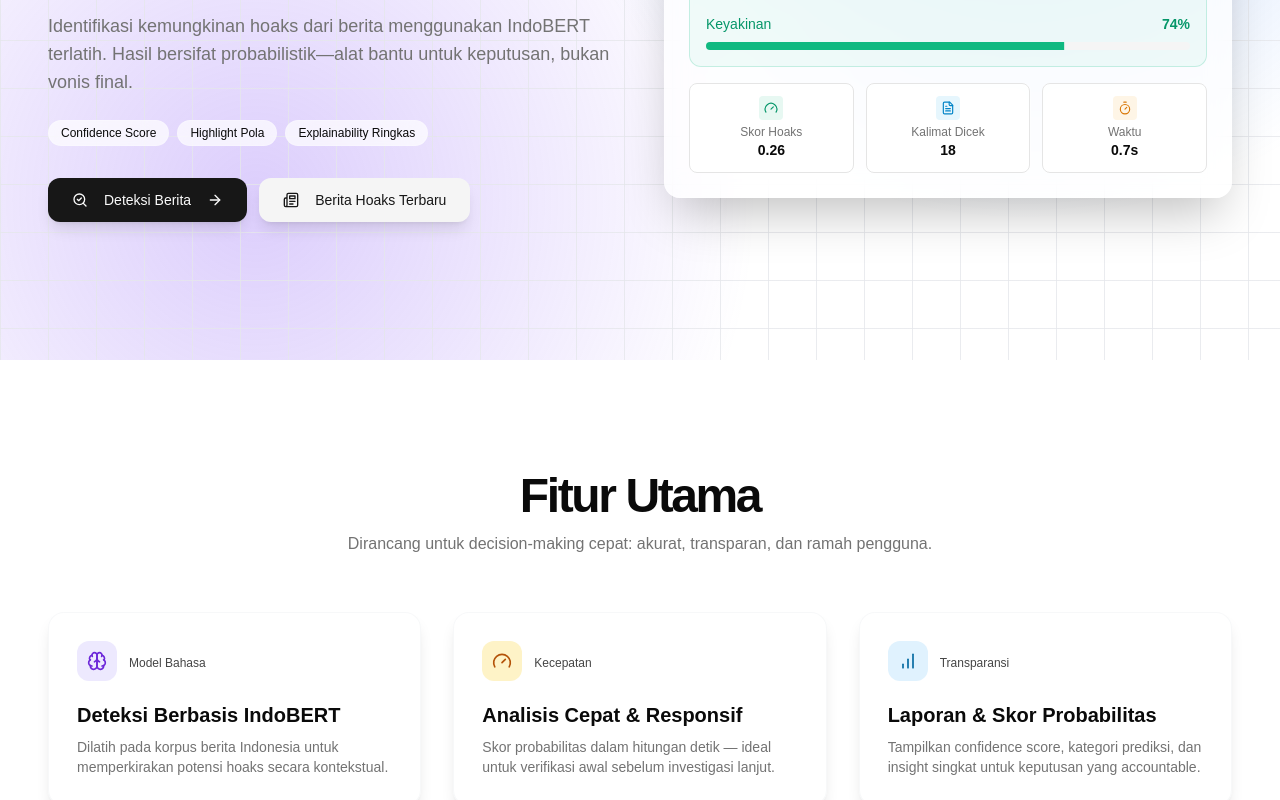
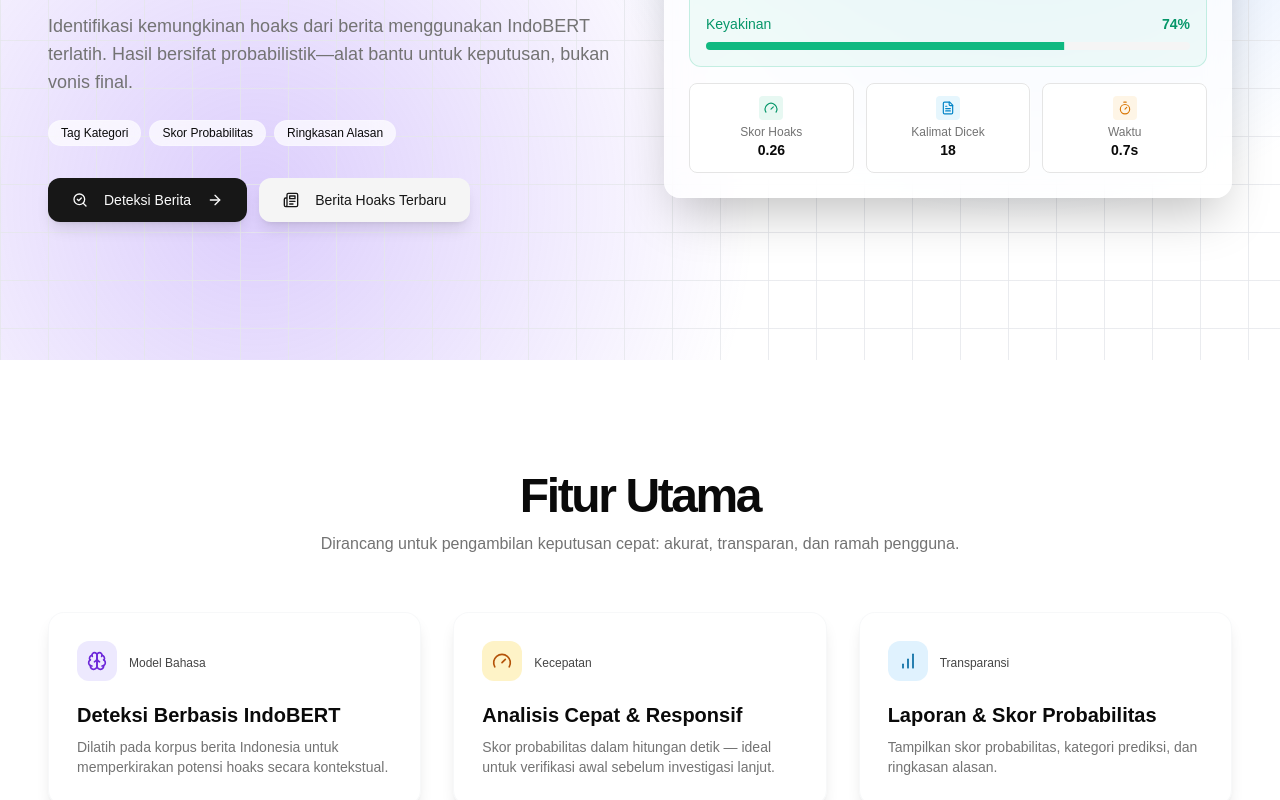
Before and after one commit to fallahibagaskara/hoax-news-detection, a Next.js app: page / in a window 1280 px wide. Shown: the part 440-1240 px from the top of the page. Built offline with nearby package versions, Linux system fonts and the light colour scheme.

Commit message:
Update Indonesian translations in Features, Hero, and HowItWorks components for improved clarity. Replace feature labels with more accurate terms and enhance user understanding of decision support functionalities.

```diff
--- a/app/homepage/features.tsx
+++ b/app/homepage/features.tsx
@@ -17,7 +17,7 @@ export default function Features() {
                     Fitur Utama
                 </h2>
                 <p className="mx-auto mb-14 max-w-2xl text-center text-sm sm:text-base text-muted-foreground">
-                    Dirancang untuk decision-making cepat: akurat, transparan, dan ramah pengguna.
+                    Dirancang untuk pengambilan keputusan cepat: akurat, transparan, dan ramah pengguna.
                 </p>
 
                 <div className="grid grid-cols-1 gap-5 sm:gap-6 md:gap-8 sm:grid-cols-2 lg:grid-cols-3">
@@ -73,7 +73,7 @@ export default function Features() {
                                 Laporan & Skor Probabilitas
                             </h3>
                             <p className="text-sm text-muted-foreground">
-                                Tampilkan confidence score, kategori prediksi, dan insight singkat untuk keputusan yang accountable.
+                                Tampilkan skor probabilitas, kategori prediksi, dan ringkasan alasan.
                             </p>
                         </div>
                     </div>
--- a/app/homepage/hero.tsx
+++ b/app/homepage/hero.tsx
@@ -54,9 +54,9 @@ export default function Hero() {
 
                     {/* Feature chips */}
                     <div className="mt-6 flex flex-wrap gap-2">
-                        <span className="rounded-full border border-white/20 bg-white/70 px-3 py-1 text-xs text-foreground backdrop-blur-md dark:bg-white/10">Confidence Score</span>
-                        <span className="rounded-full border border-white/20 bg-white/70 px-3 py-1 text-xs text-foreground backdrop-blur-md dark:bg-white/10">Highlight Pola</span>
-                        <span className="rounded-full border border-white/20 bg-white/70 px-3 py-1 text-xs text-foreground backdrop-blur-md dark:bg-white/10">Explainability Ringkas</span>
+                        <span className="rounded-full border border-white/20 bg-white/70 px-3 py-1 text-xs text-foreground backdrop-blur-md dark:bg-white/10">Tag Kategori</span>
+                        <span className="rounded-full border border-white/20 bg-white/70 px-3 py-1 text-xs text-foreground backdrop-blur-md dark:bg-white/10">Skor Probabilitas</span>
+                        <span className="rounded-full border border-white/20 bg-white/70 px-3 py-1 text-xs text-foreground backdrop-blur-md dark:bg-white/10">Ringkasan Alasan</span>
                     </div>
 
                     {/* CTAs */}
--- a/app/homepage/how.tsx
+++ b/app/homepage/how.tsx
@@ -74,7 +74,7 @@ export default function HowItWorks() {
                                     <h3 className="text-lg font-semibold sm:text-xl">Dapatkan Hasil</h3>
                                 </div>
                                 <p className="text-sm text-muted-foreground">
-                                    Tampilkan <span className="font-medium">skor probabilitas</span>, kategori prediksi, dan ringkasan alasan. Gunakan sebagai decision support.
+                                    Tampilkan <span className="font-medium">skor probabilitas</span>, kategori prediksi, dan ringkasan alasan. Gunakan sebagai sistem pendukung keputusan.
                                 </p>
                             </div>
                         </div>
```
